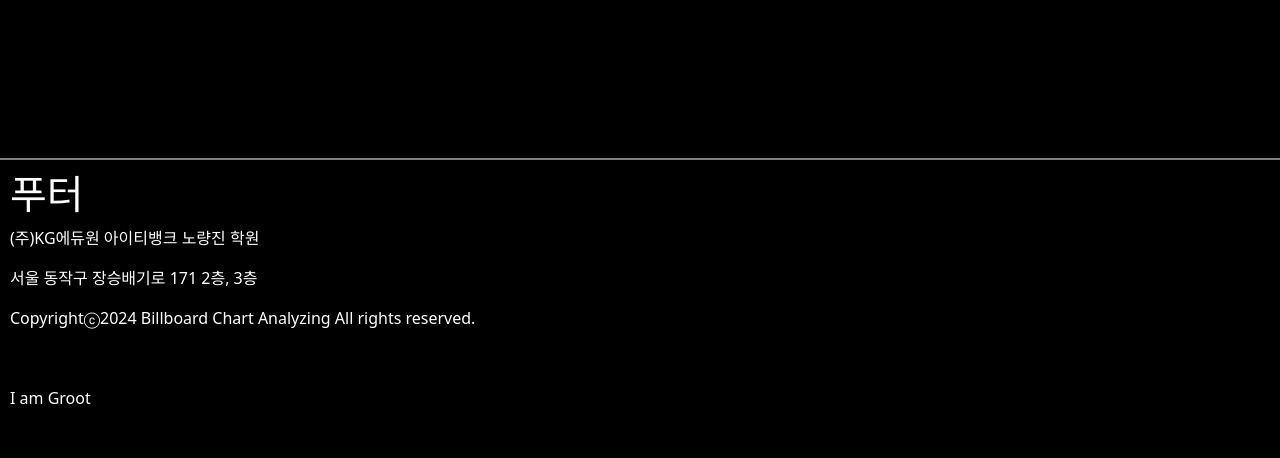
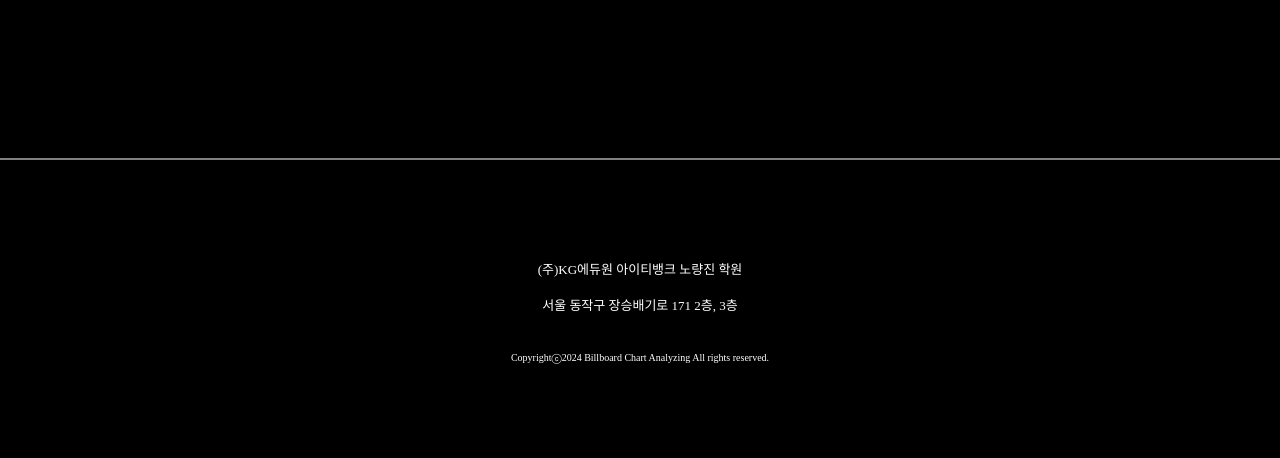
Before and after one commit to CG05/BillboardAnalitics, a Django app: page / in a window 1280 px wide. Shown: the part 698-1156 px from the top of the page. Run offline with Django 5.2, Linux system fonts and the light colour scheme.

Commit message:
다연 푸터

```diff
--- a/server/templates/footer.html
+++ b/server/templates/footer.html
@@ -5,14 +5,24 @@
 {% block footer %}
 <!-- 푸터 CSS -->
 <link rel="stylesheet" href="{% static 'css/footer.css' %}">
+<link href="https://fonts.googleapis.com/css2?family=Noto+Serif+KR:wght@200..900&family=Poppins:ital,wght@0,100;0,200;0,300;0,400;0,500;0,600;0,700;0,800;0,900;1,100;1,200;1,300;1,400;1,500;1,600;1,700;1,800;1,900&family=Roboto:ital,wght@0,100;0,300;0,400;0,500;0,700;0,900;1,100;1,300;1,400;1,500;1,700;1,900&display=swap" rel="stylesheet">
 
+<style>
+    p{
+        font-family: "Noto Serif KR", serif;
+        font-weight: 400;
+        font-style: normal;
+        text-align: center;
+      }
+    footer{
+        padding-top:100px;
+    }
+</style>
 <footer>
-    <h1>푸터</h1>
-    <p>(주)KG에듀원 아이티뱅크 노량진 학원</p>
-    <p>서울 동작구 장승배기로 171 2층, 3층</p>
-    <p>Copyrightⓒ2024 Billboard Chart Analyzing All rights reserved.</p>
+    <p style = "font-size: small;">(주)KG에듀원 아이티뱅크 노량진 학원</p>
+    <p style = "margin-bottom: 35px; font-size: small;">서울 동작구 장승배기로 171 2층, 3층</p>
+    <p style = "font-size: x-small">Copyrightⓒ2024 Billboard Chart Analyzing All rights reserved.</p>
     <p><br></p>
-    <p>I am Groot</p>
 </footer>
 
 
--- a/server/templates/main.html
+++ b/server/templates/main.html
@@ -34,7 +34,7 @@
         <div class="animated-image" style = "margin-left: 40px; display: flex;">
             <img src="{% static 'image/billboard.jpg' %}" alt="main_image">
         </div>
-        <div style ="   font-family: 'Roboto', sans-serif; font-style: normal; font-weight:500; display: flex-column; align-items: center; margin-left: 50px; text-align:center; margin-bottom:30px;">
+        <div style ="font-family: 'Roboto', sans-serif; font-style: normal; font-weight:500; display: flex-column; align-items: center; margin-left: 50px; text-align:center; margin-bottom:30px;">
             <div style = "font-size:40px; display: flex;">Do you want predict your ranking?<br><br></div>
             <div style= "font-size: 85px; font-style: italic;">Join us !</div>
         </div>
```
Also changed, not shown: server/static/image/billboardlogo.png (added).
